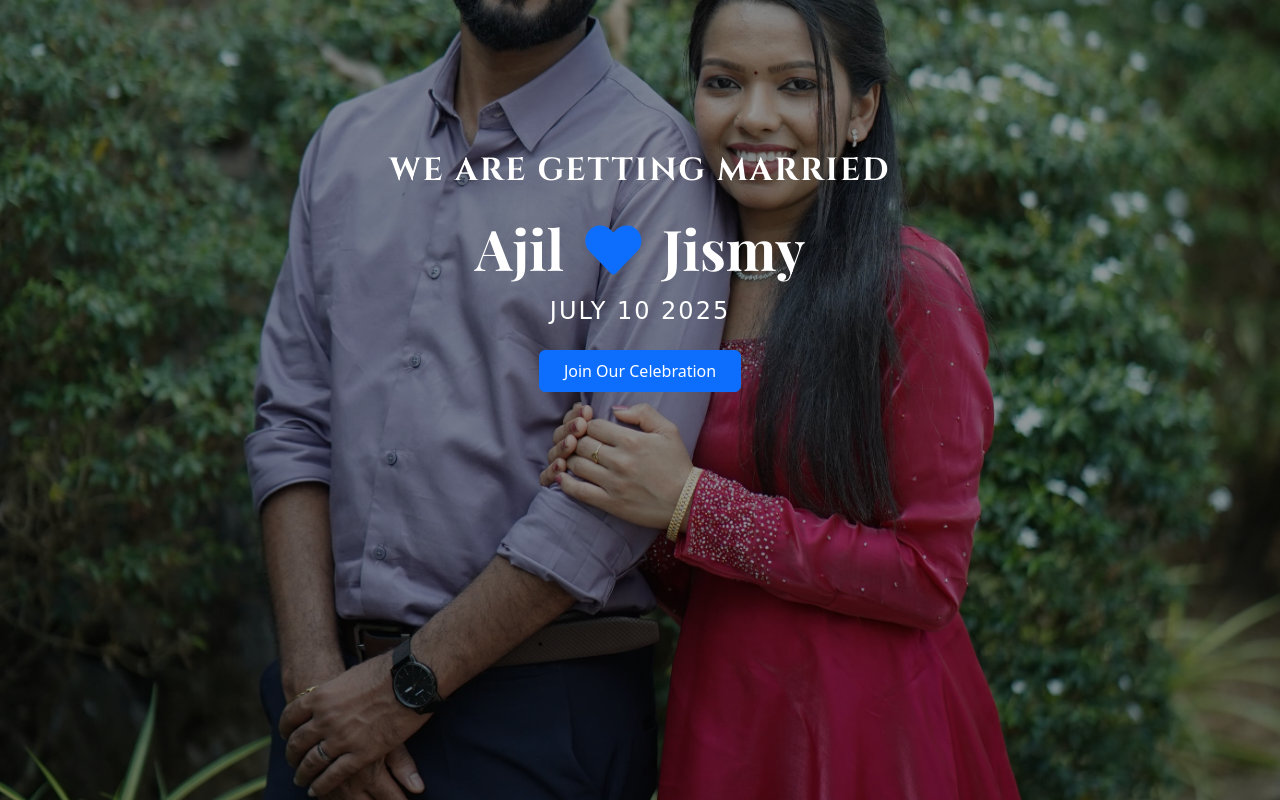
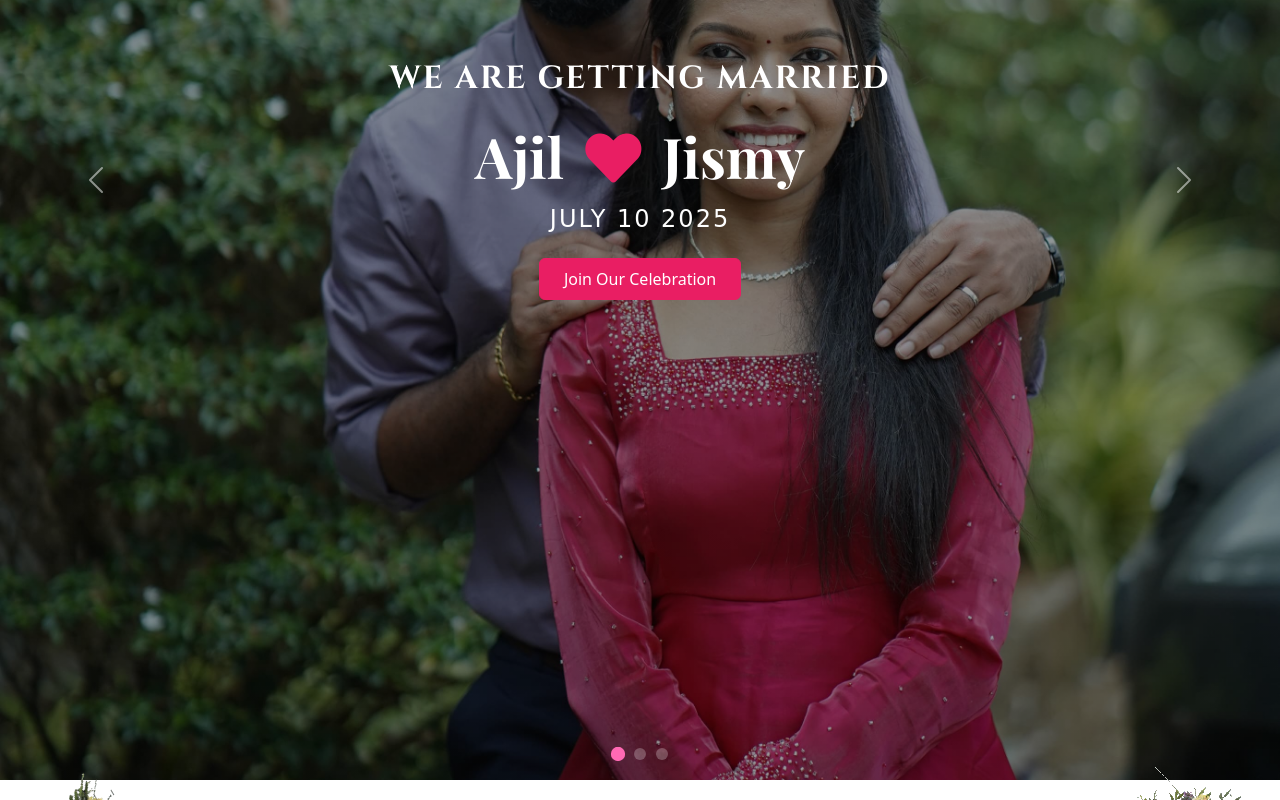
Before and after one commit to JIJO10/wedding-web, a plain HTML site: page index.html in a window 1280 px wide. Shown: the part 420-1220 px from the top of the page. Drawn offline with nearby package versions, Linux system fonts and the light colour scheme; a web font is replaced by a local one.

Commit message:
updates latest

```diff
--- a/css/style.css
+++ b/css/style.css
@@ -1,5 +1,30 @@
 
 /*** Spinner Start ***/
+:root {
+    --bs-primary: #e91e63; /* Pink */
+  }
+
+  .text-primary {
+    color: #e91e63 !important;
+  }
+
+  .btn-primary {
+    background-color: #e91e63 !important;
+    border-color: #e91e63 !important;
+    color: white !important;
+  }
+
+
+
+  .spinner-grow.text-primary {
+    color: #e91e63 !important;
+    background-color: #e91e63 !important;
+  }
+
+  .fa-heart {
+    color: #e91e63 !important;
+  }
+
 #spinner {
     opacity: 0;
     visibility: hidden;
@@ -211,58 +236,118 @@
     min-height:150vh
 
 }
+:root {
+    --bs-primary: #e91e63; /* Bootstrap primary pink */
+  }
 
+  .text-primary {
+    color: #e91e63 !important;
+  }
+
+  .btn-primary {
+    background-color: #e91e63 !important;
+    border-color: #e91e63 !important;
+  }
+
+  .btn-primary:hover {
+    background-color: #c2185b !important;
+    border-color: #c2185b !important;
+  }
+
+  :root {
+    --bs-primary: #e91e63; /* Pink (Material Design Pink 500) */
+    --bs-primary-rgb: 233, 30, 99;
+  }
+
+  /* For all text marked as primary */
+
+  /* For heart icon */
+  .fa-heart {
+    color: #e91e63 !important;
+  }
+
+  /* For buttons */
+  .btn-primary {
+    background-color: #e91e63 !important;
+    border-color: #e91e63 !important;
+    color: white !important;
+  }
+
+  .btn-primary:hover {
+    background-color: #c2185b !important;
+    border-color: #c2185b !important;
+  }
+
+  /* For spinner */
+  .spinner-grow.text-primary {
+    color: #e91e63 !important;
+    background-color: #e91e63 !important;
+  }
+
+  /* For backgrounds like box around wedding events image */
+  .bg-primary {
+    background-color: #e91e63 !important;
+  }
+
+  /* For text like “Our Wedding Events” heading */
+  .text-uppercase.text-primary {
+    color: #e91e63 !important;
+  }
+
+
+
+/* Carousel Image Styling - Natural Full Width */
 .carousel-item img {
-    position: absolute;
     width: 100%;
-    height: 100%;
+    height: 150vh; /* Keep original image height */
     object-fit: cover;
 }
 
+/* Carousel Caption Styling - Centered */
 .carousel-item .carousel-caption {
-    width: 100%;
-    height: 100%;
     position: absolute;
     top: 0;
     left: 0;
+    width: 100%;
+    height: 100%;
     display: flex;
-    align-items: center;
-    justify-content: end;
+    align-items: center;      /* vertical center */
+    justify-content: center;  /* horizontal center */
+    flex-direction: column;
     text-align: center;
-    background: linear-gradient(rgba(0, 0, 0, .4), rgba(0, 0, 0, 0.4));
-    background-size: cover;
+    background: linear-gradient(rgba(0, 0, 0, 0.4), rgba(0, 0, 0, 0.4));
+    padding: 20px;
 }
 
+/* Hide Carousel Controls */
 .carousel-control-prev,
 .carousel-control-next {
     opacity: 0;
+    pointer-events: none;
 }
 
-.carousel-control-prev .carousel-control-prev-icon,
-.carousel-control-next .carousel-control-next-icon {
-    background: transparent;
-}
-
+/* Clean Carousel Indicators */
 #carouselId .carousel-indicators {
-    padding-bottom: 30px;
+    bottom: 20px;
+    justify-content: center;
+    margin: 0 auto;
 }
 
 #carouselId .carousel-indicators li {
-    border-top: 10px solid var(--bs-white);
-    border-bottom: 10px solid var(--bs-white);
-    border-right: 5px solid var(--bs-white);
-    border-left: 5px solid var(--bs-white);
-    margin-right: 10px;
-    transition: 0.5s;
+    background-color: rgba(255, 255, 255, 0.5); /* soft white */
+    width: 12px;
+    height: 12px;
+    border-radius: 50%;
+    margin: 0 5px;
+    border: none;
+    transition: 0.3s;
 }
 
 #carouselId .carousel-indicators li.active {
-    background: var(--bs-primary);
-    border-color: var(--bs-primary);
-    border-right: 15px solid var(--bs-primary);
-    border-left: 15px solid var(--bs-primary);
+    background-color: #ff69b4; /* pink active dot */
+    transform: scale(1.2);
 }
-/*** Carousel End ***/
+
 
 
 /*** Wedding Story Start ***/
--- a/index.html
+++ b/index.html
@@ -53,36 +53,6 @@
         <!-- Spinner End -->
 
 
-        <!-- Navbar start -->
-        <div class="container-fluid sticky-top px-0">
-            <div class="container-fluid">
-                <div class="container px-0">
-                    <nav class="navbar navbar-light navbar-expand-xl" id="navBar">
-                        <a href="index.html" class="navbar-brand">
-                            <h4 class="text-primary display-6 fw-bold mb-0">Mr<strong class="text-secondary">&</strong>Mrs</h4>
-                        </a>
-                        <button class="navbar-toggler py-2 px-3" type="button" data-bs-toggle="collapse" data-bs-target="#navbarCollapse">
-                            <span class="fa fa-bars text-primary"></span>
-                        </button>
-                        <div class="collapse navbar-collapse py-3" id="navbarCollapse">
-                            <div class="navbar-nav mx-auto border-top">
-                                <a href="#weddingHome" class="nav-item nav-link active">Home</a>
-                                <a href="#weddingAbout" class="nav-item nav-link">Events</a>
-                                <!-- <a href="#weddingStory" class="nav-item nav-link">Story</a> -->
-                                <!-- <a href="#weddingTimeline" class="nav-item nav-link">Timeline</a> -->
-                                <!-- <a href="#weddingGallery" class="nav-item nav-link">Gallery</a> -->
-                                <!-- <a href="#weddingRsvp" class="nav-item nav-link">RSVP</a> -->
-                            </div>
-                            <!-- <div class="d-flex align-items-center flex-nowrap pt-xl-0">
-                                <a href="#weddingRsvp" class="btn btn-primary btn-primary-outline-0 py-2 px-4 ms-4">Book Attendance</a>
-                            </div> -->
-                        </div>
-                    </nav>
-                </div>
-            </div>
-        </div>
-        <!-- Navbar End -->
-
 
 <!-- CAROUSEL START -->
 <div class="container-fluid carousel-header px-0">
@@ -105,7 +75,7 @@
           </h4>
           <h1 class="animate__animated animate__slideInLeft text-white text-center mb-3"
               style="font-family: 'Playfair Display', serif; font-size: 3.5rem;">
-            Ajil <i class="fa fa-heart text-primary mx-2"></i> Jismy
+            Ajil <i class="fa fa-heart mx-2"></i> Jismy
           </h1>
           <h4 class="animate__animated animate__slideInRight text-white text-uppercase text-center mb-4"
               style="letter-spacing: 2px;">
@@ -125,7 +95,7 @@
           </h4>
           <h1 class="animate__animated animate__slideInLeft text-white text-center mb-3"
               style="font-family: 'Playfair Display', serif; font-size: 3.5rem;">
-            Ajil <i class="fa fa-heart text-primary mx-2"></i> Jismy
+            Ajil <i class="fa fa-heart mx-2"></i> Jismy
           </h1>
           <h4 class="animate__animated animate__slideInRight text-white text-uppercase text-center mb-4"
               style="letter-spacing: 2px;">
@@ -145,7 +115,7 @@
           </h4>
           <h1 class="animate__animated animate__slideInLeft text-white text-center mb-3"
               style="font-family: 'Playfair Display', serif; font-size: 3.5rem;">
-            Ajil <i class="fa fa-heart text-primary mx-2"></i> Jismy
+            Ajil <i class="fa fa-heart  mx-2"></i> Jismy
           </h1>
           <h4 class="animate__animated animate__slideInRight text-white text-uppercase text-center mb-4"
               style="letter-spacing: 2px;">
@@ -181,8 +151,9 @@
             </div>
             <div class="container position-relative py-5">
                 <div class="mx-auto text-center mb-5 wow fadeInUp" data-wow-delay="0.1s" style="max-width: 800;">
-                    <h1 class="text-primary display-1">Hello!</h1>
-                    <h4 class="text-dark mb-0">We invite you to celebrate our wedding</h4>
+                  <h1 class="display-1" style="color: #ff69b4;">Hello!</h1>
+
+                    <h4 class="display-1" style="color: #ff69b4;">We invite you to celebrate our wedding</h4>
                 </div>
                 <div class="row">
                     <div class="col-lg-12">
@@ -190,7 +161,8 @@
                             <div class="col-lg-5 wow fadeInUp" data-wow-delay="0.3s">
                                 <div class="d-flex">
                                     <div class="text-end my-auto pe-4">
-                                        <h3 class="text-primary mb-3">Jismy</h3>
+                                       <h1 style="font-family: 'Playfair Display', serif; font-size: 3rem; color: #ff69b4;">Jismy</h1>
+
                                         <!-- <p class="text-dark mb-0" style="line-height: 30px;">
                                             Jismy is a graceful and caring person, known for her warm smile and kind heart. She brings joy and love to everyone around her. As she begins this beautiful new journey with Ajil, her heart is filled with happiness, dreams, and love for a life ahead together.
                                             </p>
@@ -202,7 +174,7 @@
                             </div>
                             <div class="col-lg-2 wow fadeIn" data-wow-delay="0.5s">
                                 <div class="d-flex align-items-center justify-content-center">
-                                    <i class="fa fa-heart fa-5x text-primary"></i>
+                                    <i class="fa fa-heart fa-5x"></i>
                                </div>
                             </div>
                             <div class="col-lg-5 wow fadeInUp" data-wow-delay="0.3s">
@@ -211,7 +183,8 @@
 
 
                                     <div class="my-auto ps-4">
-                                        <h3 class="text-primary mb-3">Ajil</h3>
+                                       <h1 style="font-family: 'Playfair Display', serif; font-size: 3rem; color: #ff69b4;">Ajil</h1>
+
                                         <!-- <p class="text-dark mb-0" style="line-height: 30px;">
                                             Ajil is a cheerful and thoughtful soul with a heart full of love and kindness. His calm nature and sense of responsibility make him a true gentleman. As he begins this new chapter with Jismy, he carries with him endless dreams and deep devotion for the journey ahead.
                                             </p>
```
